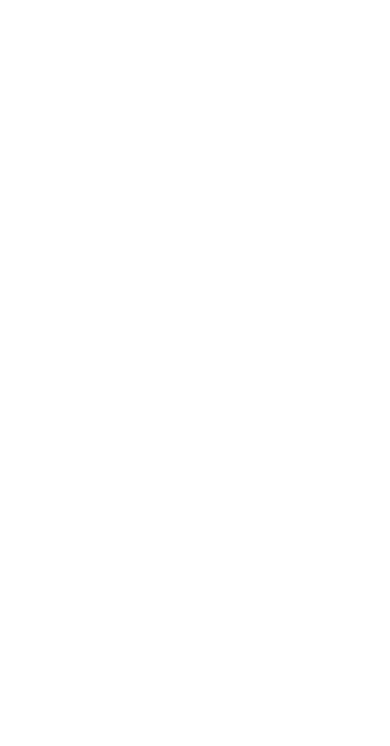
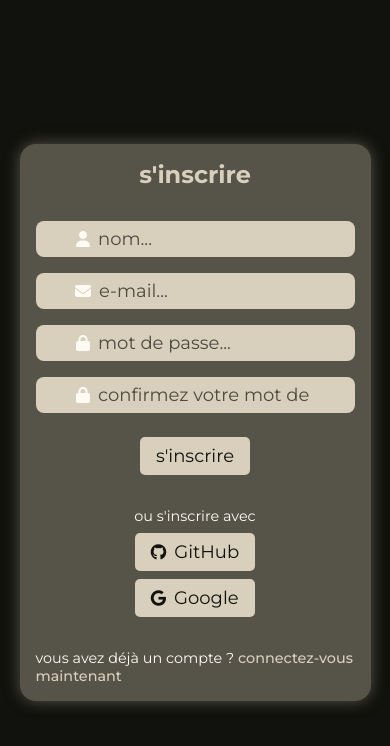
Before and after one commit to AndrianMiora/WEB1-Projet, a plain HTML site: page signup.html in a window 390 px wide. Drawn offline with Linux system fonts and the light colour scheme.

Commit message:
feat: signup page

```diff
--- a/assets/style.css
+++ b/assets/style.css
@@ -633,23 +633,8 @@ body.light-mode .note-btn button {
     padding: 1rem;
 }
 
-footer {
-    height: 8vh;
-    width: 100vw;
-    background-color: var(--secondary-color);
-    color: var(--p-font-color);
-    display: flex;
-    align-items: center;
-    justify-content: center;
-    font-family: "Montserrat";
-    transition: all 0.3s ease;
-}
-
-body.light-mode footer {
-    background-color: var(--secondary-light-color);
-    color: var(--p-font-light-color);
-}
-
+/* ---================================Login Container============================================--- */
+/* Login Container */
 .login-container {
     height: 100vh;
     width: 100%;
@@ -661,28 +646,47 @@ body.light-mode footer {
     transition: background-color 0.3s ease;
 }
 
-body.light-mode .login-container {
-    background-color: var(--primary-light-color);
-}
-
+/* Login Wrapper */
 .login-wrapper {
     width: 50%;
     height: 60vh;
     background-color: var(--secondary-color);
     padding: 2.5rem;
     border-radius: 1rem;
-    box-shadow: 0 0 15px var(--secondary-light-color);
+    box-shadow: 0 0 15px var(--secondary-color);
     display: flex;
     flex-direction: column;
     align-items: center;
 }
 
-body.light-mode .login-wrapper {
-    background-color: var(--secondary-light-color);
-    box-shadow: 0 0 15px var(--accent-light-color);
+/* Signup Container */
+.signup-container {
+    height: 100vh;
+    width: 100%;
+    background-color: var(--primary-color);
+    display: flex;
+    align-items: center;
+    justify-content: center;
+    font-family: "Montserrat";
+    transition: background-color 0.3s ease;
 }
 
-.login-wrapper h1 {
+/* Signup Wrapper */
+.signup-wrapper {
+    width: 50%;
+    height: auto;
+    background-color: var(--secondary-color);
+    padding: 2.5rem;
+    border-radius: 1rem;
+    box-shadow: 0 0 15px var(--secondary-color);
+    display: flex;
+    flex-direction: column;
+    align-items: center;
+}
+
+/* Shared Wrapper Styles */
+.login-wrapper h1,
+.signup-wrapper h1 {
     font-size: var(--header-size);
     display: flex;
     justify-content: center;
@@ -690,13 +694,14 @@ body.light-mode .login-wrapper {
     margin-bottom: 2rem;
 }
 
-body.light-mode .login-wrapper h1 {
-    color: var(--accent-light-color);
-}
-
-.login-username {
+/* Username Input */
+.login-username,
+.signup-name,
+.signup-email,
+.signup-password,
+.signup-confirm-password {
     background-color: var(--accent-color);
-    color: var(--p-font-light-color);
+    color: var(--p-font-color);
     height: 2.25rem;
     display: flex;
     align-items: center;
@@ -705,74 +710,274 @@ body.light-mode .login-wrapper h1 {
     width: 15rem;
     margin: 0.5rem;
     border-radius: 0.5rem;
+    transition: box-shadow 0.3s ease;
 }
 
-body.light-mode .login-username {
-    background-color: var(--accent-light-color);
+.login-username:hover,
+.login-username:focus-within,
+.signup-name:hover,
+.signup-name:focus-within,
+.signup-email:hover,
+.signup-email:focus-within,
+.signup-password:hover,
+.signup-password:focus-within,
+.signup-confirm-password:hover,
+.signup-confirm-password:focus-within {
+    box-shadow: 0 0 0 2px var(--accent-color);
 }
 
-.login-username input {
+.login-username input,
+.signup-name input,
+.signup-email input,
+.signup-password input,
+.signup-confirm-password input {
     background-color: transparent;
     border: none;
     font-size: var(--font-size);
-    color: var(--p-font-light-color);
+    color: var(--p-font-color);
+    font-family: "Montserrat";
+    outline: none;
 }
 
+.login-username input::placeholder,
+.signup-name input::placeholder,
+.signup-email input::placeholder,
+.signup-password input::placeholder,
+.signup-confirm-password input::placeholder {
+    color: var(--h-font-color);
+}
+
+/* Password Input */
 .login-password {
     background-color: var(--accent-color);
-    color: var(--p-font-light-color);
+    color: var(--p-font-color);
     height: 2.25rem;
     display: flex;
     align-items: center;
     justify-content: center;
-    margin: 0.5rem;
     gap: 0.5rem;
     width: 15rem;
+    margin: 0.5rem;
     border-radius: 0.5rem;
+    transition: box-shadow 0.3s ease;
 }
 
-body.light-mode .login-password {
-    background-color: var(--accent-light-color);
+.login-password:hover,
+.login-password:focus-within {
+    box-shadow: 0 0 0 2px var(--accent-color);
 }
 
 .login-password input {
     background-color: transparent;
     border: none;
     font-size: var(--font-size);
-    color: var(--p-font-light-color);
+    color: var(--p-font-color);
+    font-family: "Montserrat";
+    outline: none;
 }
 
+.login-password input::placeholder {
+    color: var(--h-font-color);
+}
+
+/* Remember Me Checkbox */
 .login-remember-me {
     font-size: small;
     color: var(--p-font-color);
+    display: flex;
+    align-items: center;
+    gap: 0.5rem;
+    margin: 0.5rem 0;
 }
 
-body.light-mode .login-remember-me {
-    color: var(--p-font-light-color);
+.login-remember-me input {
+    cursor: pointer;
 }
 
+/* Login Button and Forgot Password Link */
 .login-btn {
+    display: flex;
+    flex-direction: column;
+    align-items: center;
+    gap: 0.5rem;
+    margin: 1rem 0;
+}
+
+.login-btn button {
     background-color: var(--accent-color);
     color: var(--primary-color);
     border: none;
     padding: 0.5rem 1rem;
     border-radius: 5px;
+    font-family: "Montserrat";
+    font-size: var(--font-size);
     cursor: pointer;
     transition: all 0.3s ease;
 }
 
-body.light-mode .login-btn {
-    background-color: var(--accent-light-color);
-    color: var(--primary-light-color);
+.login-btn button:hover {
+    background: var(--h-font-color);
+    transform: translateY(-2px);
+    box-shadow: 0 4px 10px rgba(0, 0, 0, 0.2);
 }
 
-.login-btn:hover {
+.login-btn a {
+    color: var(--accent-color);
+    text-decoration: none;
+    font-size: 0.9rem;
+    font-family: "Montserrat";
+    transition: color 0.3s ease;
+}
+
+.login-btn a:hover {
+    color: var(--h-font-color);
+}
+
+/* Signup Button */
+.signup-btn {
+    display: flex;
+    align-items: center;
+    margin: 1rem 0;
+}
+
+.signup-btn button {
+    background-color: var(--accent-color);
+    color: var(--primary-color);
+    border: none;
+    padding: 0.5rem 1rem;
+    border-radius: 5px;
+    font-family: "Montserrat";
+    font-size: var(--font-size);
+    cursor: pointer;
+    transition: all 0.3s ease;
+}
+
+.signup-btn button:hover {
     background: var(--h-font-color);
     transform: translateY(-2px);
+    box-shadow: 0 4px 10px rgba(0, 0, 0, 0.2);
 }
 
-body.light-mode .login-btn:hover {
-    background: var(--h-font-light-color);
+/* Other Platforms (GitHub, Google) */
+.login-actions,
+.signup-actions {
+    display: flex;
+    flex-direction: column;
+    align-items: center;
+    gap: 0.5rem;
+    margin: 1rem 0;
+}
+
+.login-actions p,
+.signup-actions p {
+    color: var(--p-font-color);
+    font-size: 0.9rem;
+    font-family: "Montserrat";
+}
+
+.other-platforms {
+    display: flex;
+    gap: 1rem;
+}
+
+.other-platforms button {
+    background-color: var(--accent-color);
+    color: var(--primary-color);
+    border: none;
+    padding: 0.5rem 1rem;
+    border-radius: 5px;
+    font-family: "Montserrat";
+    font-size: var(--font-size);
+    display: flex;
+    align-items: center;
+    gap: 0.5rem;
+    cursor: pointer;
+    transition: all 0.3s ease;
+}
+
+.other-platforms button:hover {
+    background: var(--h-font-color);
+    transform: translateY(-2px);
+    box-shadow: 0 4px 10px rgba(0, 0, 0, 0.2);
+}
+
+.other-platforms button i {
+    font-size: 1rem;
+}
+
+/* Signup Link */
+.login-signup-link,
+.signup-login-link {
+    margin-top: 1rem;
+}
+
+.login-signup-link p,
+.signup-login-link p {
+    color: var(--p-font-color);
+    font-size: 0.9rem;
+    font-family: "Montserrat";
+}
+
+.login-signup-link a,
+.signup-login-link a {
+    color: var(--accent-color);
+    text-decoration: none;
+    font-weight: 500;
+    transition: color 0.3s ease;
+}
+
+.login-signup-link a:hover,
+.signup-login-link a:hover {
+    color: var(--h-font-color);
+}
+
+/* Responsive Design */
+@media (max-width: 768px) {
+    .login-wrapper,
+    .signup-wrapper {
+        width: 80%;
+        padding: 1.5rem;
+    }
+
+    .login-username,
+    .login-password,
+    .signup-name,
+    .signup-email,
+    .signup-password,
+    .signup-confirm-password {
+        width: 100%;
+        max-width: 15rem;
+    }
+
+    .other-platforms {
+        flex-direction: column;
+        gap: 0.5rem;
+    }
+}
+
+@media (max-width: 480px) {
+    .login-wrapper,
+    .signup-wrapper {
+        width: 90%;
+        height: auto;
+        padding: 1rem;
+    }
+
+    .login-wrapper h1,
+    .signup-wrapper h1 {
+        font-size: 1.5rem;
+        margin-bottom: 1.5rem;
+    }
+
+    .login-username,
+    .login-password,
+    .signup-name,
+    .signup-email,
+    .signup-password,
+    .signup-confirm-password {
+        width: 100%;
+        max-width: none;
+    }
 }
 
 @keyframes slideDown {
--- a/signup.html
+++ b/signup.html
@@ -0,0 +1,63 @@
+<!DOCTYPE html>
+<html lang="en">
+<head>
+    <meta charset="UTF-8">
+    <meta name="viewport" content="width=device-width, initial-scale=1.0">
+    <title>S'inscrire</title>
+
+    <link rel="stylesheet" href="assets/style.css">
+    <!-- Font Family -->
+    <link rel="preconnect" href="https://fonts.googleapis.com">
+    <link rel="preconnect" href="https://fonts.gstatic.com" crossorigin>
+    <link
+      href="https://fonts.googleapis.com/css2?family=Montserrat:ital,wght@0,100..900;1,100..900&family=Poppins:ital,wght@0,100;0,200;0,300;0,400;0,500;0,600;0,700;0,800;0,900;1,100;1,200;1,300;1,400;1,500;1,600;1,700;1,800;1,900&display=swap"
+      rel="stylesheet"
+    />
+
+    <!-- FontAwesome CDN link -->
+    <link
+      rel="stylesheet"
+      href="https://cdnjs.cloudflare.com/ajax/libs/font-awesome/6.7.2/css/all.min.css"
+      integrity="sha512-Evv84Mr4kqVGRNSgIGL/F/aIDqQb7xQ2vcrdIwxfjThSH8CSR7PBEakCr51Ck+w+/U6swU2Im1vVX0SVk9ABhg=="
+      crossorigin="anonymous"
+      referrerpolicy="no-referrer"
+    />
+</head>
+<body>
+    <div class="signup-container">
+        <div class="signup-wrapper">
+            <h1>s'inscrire</h1>
+
+            <div class="signup-name">
+                <i class="fa-solid fa-user"></i>
+                <input type="text" placeholder="nom...">
+            </div>
+            <div class="signup-email">
+                <i class="fa-solid fa-envelope"></i>
+                <input type="email" placeholder="e-mail...">
+            </div>
+            <div class="signup-password">
+                <i class="fa-solid fa-lock"></i>
+                <input type="password" placeholder="mot de passe...">
+            </div>
+            <div class="signup-confirm-password">
+                <i class="fa-solid fa-lock"></i>
+                <input type="password" placeholder="confirmez votre mot de passe...">
+            </div>
+            <div class="signup-btn">
+                <button>s'inscrire</button>
+            </div>
+            <div class="signup-actions">
+                <p>ou s'inscrire avec</p>
+                <div class="other-platforms">
+                    <button><i class="fa-brands fa-github"></i> <span>GitHub</span></button>
+                    <button><i class="fa-brands fa-google"></i> <span>Google</span></button>
+                </div>
+            </div>
+            <div class="signup-login-link">
+                <p>vous avez déjà un compte ? <a href="login.html">connectez-vous maintenant</a></p>
+            </div>
+        </div>
+    </div>
+</body>
+</html>
```
